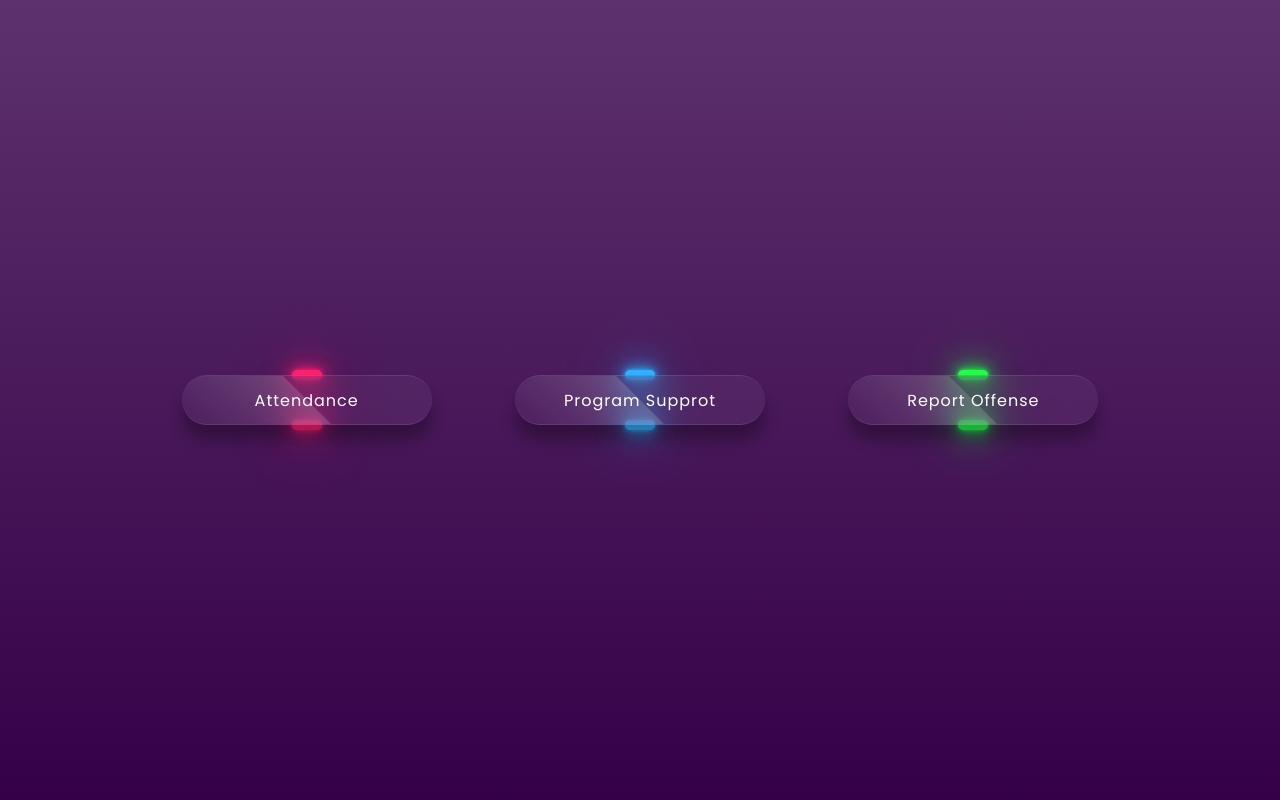
After one commit to elyton250/alx-home-revamped, a Flask app: page /support in a window 1280 px wide. The commit adds this page. Run offline with Flask 3, Linux system fonts and the light colour scheme; some libraries are stand-ins or nearby versions.

Commit message:
support included

```diff
--- /dev/null
+++ b/application/static/dynamic/counter.js
@@ -0,0 +1,6 @@
+$(document).ready(function(){
+    $('.counter').counterUp({
+      delay: 10,
+      time: 1200
+    });
+  });
--- a/application/static/styles/home.css
+++ b/application/static/styles/home.css
@@ -38,7 +38,7 @@ body {
   left: 0;
   width: 100%;
   height: 100%;
-  background: rgba(0, 0, 0, 0.5); /* Adjust the overlay color and opacity */
+  background: rgba(0, 0, 0, 0.3); /* Adjust the overlay color and opacity */
   z-index: 2;
 }
 
@@ -106,6 +106,14 @@ body {
   font-size: 1.8rem;
   text-decoration: none;
   color: #fff;
+}
+
+.navbar .logo img {
+  font-size: 1.8rem;
+  text-decoration: none;
+  color: #fff;
+  height: 50px;
+  margin-top: 20px;
 }
 
 .navbar .links {
@@ -357,6 +365,7 @@ body {
   .ag-courses-item_title {
     min-height: 200px;
     margin: 0 0 25px;
+    text-decoration: none;
 
     overflow: hidden;
 
--- /dev/null
+++ b/application/static/styles/support.css
@@ -0,0 +1,132 @@
+@import url("https://fonts.googleapis.com/css2?family=Poppins:wght@400;500;600;700;800;900&family=Roboto:wght@400;500;700&display=swap");
+/*
+* {
+	margin: 0;
+	padding: 0;
+	box-sizing: border-box;
+	font-family: "Roboto", sans-serif;
+} */
+.bodys {
+	position: relative;
+	display: flex;
+	justify-content: center;
+	align-items: center;
+	min-height: 100vh;
+	background: linear-gradient(to bottom, #5d326c, #350048);
+}
+.containers {
+	width: 1000px;
+	display: flex;
+	flex-wrap: wrap;
+	justify-content: space-around;
+}
+.containers .btn {
+	position: relative;
+	top: 0;
+	left: 0;
+	width: 250px;
+	height: 50px;
+	margin: 0;
+	display: flex;
+	justify-content: center;
+	align-items: center;
+}
+.containers .btn a {
+	position: absolute;
+	top: 0;
+	left: 0;
+	width: 100%;
+	height: 100%;
+	display: flex;
+	justify-content: center;
+	align-items: center;
+	background: rgba(255, 255, 255, 0.05);
+	box-shadow: 0 15px 15px rgba(0, 0, 0, 0.3);
+	border-bottom: 1px solid rgba(255, 255, 255, 0.1);
+	border-top: 1px solid rgba(255, 255, 255, 0.1);
+	border-radius: 30px;
+	padding: 10px;
+	letter-spacing: 1px;
+	text-decoration: none;
+	overflow: hidden;
+	color: #fff;
+	font-weight: 400px;
+	z-index: 1;
+	transition: 0.5s;
+	backdrop-filter: blur(15px);
+}
+.containers .btn:hover a {
+	letter-spacing: 3px;
+}
+.containers .btn a::before {
+	content: "";
+	position: absolute;
+	top: 0;
+	left: 0;
+	width: 50%;
+	height: 100%;
+	background: linear-gradient(to left, rgba(255, 255, 255, 0.15), transparent);
+	transform: skewX(45deg) translate(0);
+	transition: 0.5s;
+	filter: blur(0px);
+}
+.containers .btn:hover a::before {
+	transform: skewX(45deg) translate(200px);
+}
+.containers .btn::before {
+	content: "";
+	position: absolute;
+	left: 50%;
+	transform: translatex(-50%);
+	bottom: -5px;
+	width: 30px;
+	height: 10px;
+	background: #f00;
+	border-radius: 10px;
+	transition: 0.5s;
+	transition-delay: 0.5;
+}
+.containers .btn:hover::before /*lightup button*/ {
+	bottom: 0;
+	height: 50%;
+	width: 80%;
+	border-radius: 30px;
+}
+
+.containers .btn::after {
+	content: "";
+	position: absolute;
+	left: 50%;
+	transform: translatex(-50%);
+	top: -5px;
+	width: 30px;
+	height: 10px;
+	background: #f00;
+	border-radius: 10px;
+	transition: 0.5s;
+	transition-delay: 0.5;
+}
+.containers .btn:hover::after /*lightup button*/ {
+	top: 0;
+	height: 50%;
+	width: 80%;
+	border-radius: 30px;
+}
+.containers .btn:nth-child(1)::before, /*chnage 1*/
+.containers .btn:nth-child(1)::after {
+	background: #ff1f71;
+	box-shadow: 0 0 5px #ff1f71, 0 0 15px #ff1f71, 0 0 30px #ff1f71,
+		0 0 60px #ff1f71;
+}
+.containers .btn:nth-child(2)::before, /* 2*/
+.containers .btn:nth-child(2)::after {
+	background: #2db2ff;
+	box-shadow: 0 0 5px #2db2ff, 0 0 15px #2db2ff, 0 0 30px #2db2ff,
+		0 0 60px #2db2ff;
+}
+.containers .btn:nth-child(3)::before, /* 3*/
+.containers .btn:nth-child(3)::after {
+	background: #1eff45;
+	box-shadow: 0 0 5px #1eff45, 0 0 15px #1eff45, 0 0 30px #1eff45,
+		0 0 60px #1eff45;
+}
--- a/application/templates/home.html
+++ b/application/templates/home.html
@@ -5,6 +5,9 @@
     <meta name="viewport" content="width=device-width, initial-scale=1.0">
     <meta http-equiv="X-UA-Compatible" content="IE=edge" />
     <title>ALX Rwanda | Support_Website</title>
+    <link rel="stylesheet" href="{{ url_for('static', filename='styles/achievement.css') }}">
+    <link rel="stylesheet" href="{{ url_for('static', filename='styles/support.css') }}">
+    <link rel="stylesheet" href="https://cdnjs.cloudflare.com/ajax/libs/font-awesome/5.15.3/css/all.min.css"/>
     <link rel="stylesheet" href="{{ url_for('static', filename='styles/home.css') }}">
     <link rel="stylesheet" href="{{ url_for('static', filename='styles/programs.css') }}">
     <link rel="stylesheet" href="{{ url_for('static', filename='styles/high.css') }}">
--- /dev/null
+++ b/application/templates/support.html
@@ -0,0 +1,12 @@
+{% extends 'home.html' %}
+{% block content %}
+<div class="support">
+	<div class="bodys">
+		<div class="containers">
+			<div class="btn"><a href="#">Attendance</a></div>
+			<div class="btn"><a href="#" >Program Supprot</a></div>
+			<div class="btn"><a href="#" >Report Offense</a></div>
+		</div>
+	</div>
+</div>
+{% endblock %}
--- a/application/views.py
+++ b/application/views.py
@@ -121,7 +121,12 @@ def highlights():
 #     db.posts.insert_one({'content' : post_data})
 #     return redirect(url_for('home'))
 
-@app.route('/achivements')
+@app.route('/achievements')
 # @login_required
-def wifi():
+def achievements():
     return render_template('achievement.html')
+
+@app.route('/support')
+# @login_required
+def support():
+    return render_template('support.html')
```
Also changed, not shown: other parts of application/templates/home.html (+14 -9 lines), application/static/styles/achievement.css (+42 -11 lines), application/templates/achievement.html (+11 -32 lines), application/templates/highlights.html (+15 -15 lines), test/2022-css-glassmorphism-button-hover-effects-glass-morphism/css-glassmorphism-button-hover-effects-glass-morphism/dist/index.html (added, +29 -0 lines), test/2022-css-glassmorphism-button-hover-effects-glass-morphism/css-glassmorphism-button-hover-effects-glass-morphism/dist/style.css (added, +132 -0 lines), test/2022-css-glassmorphism-button-hover-effects-glass-morphism/css-glassmorphism-button-hover-effects-glass-morphism/LICENSE.txt (added), test/2022-css-glassmorphism-button-hover-effects-glass-morphism/css-glassmorphism-button-hover-effects-glass-morphism/README.md (added), 2 other files.
